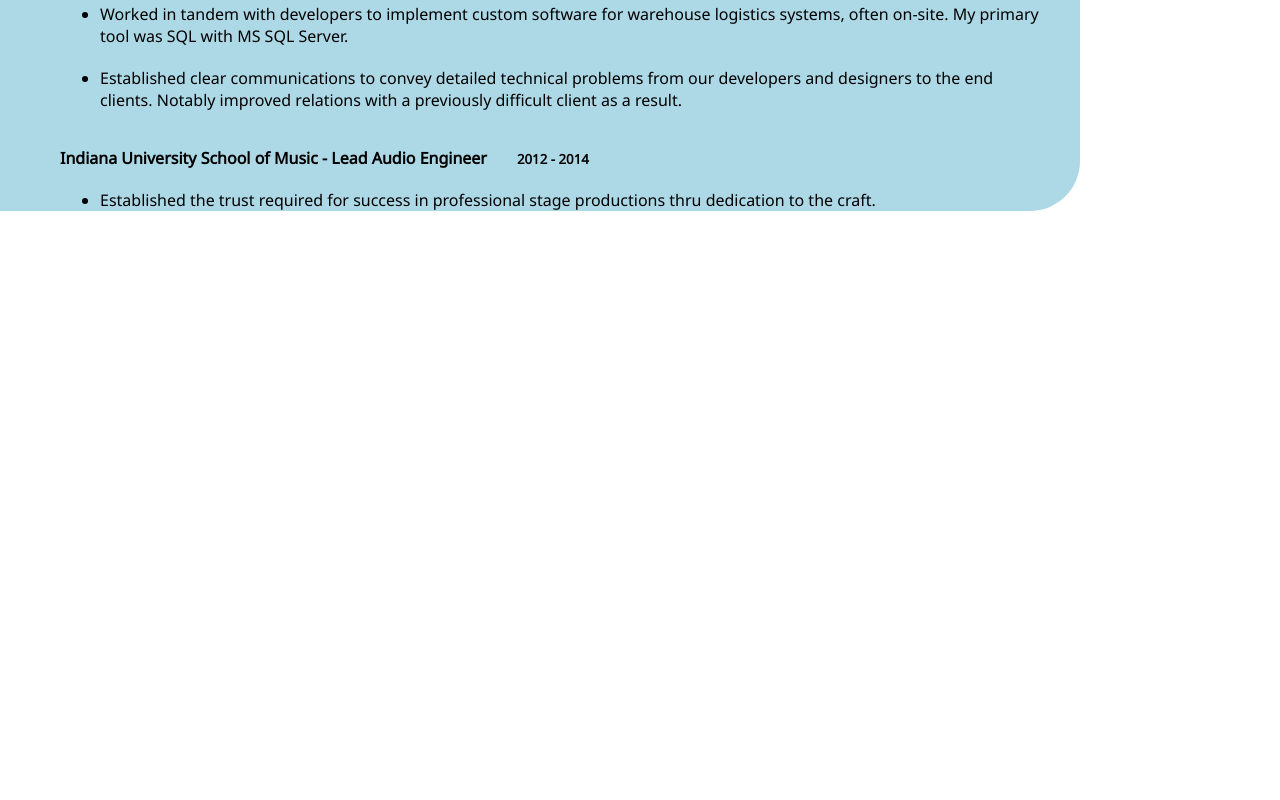
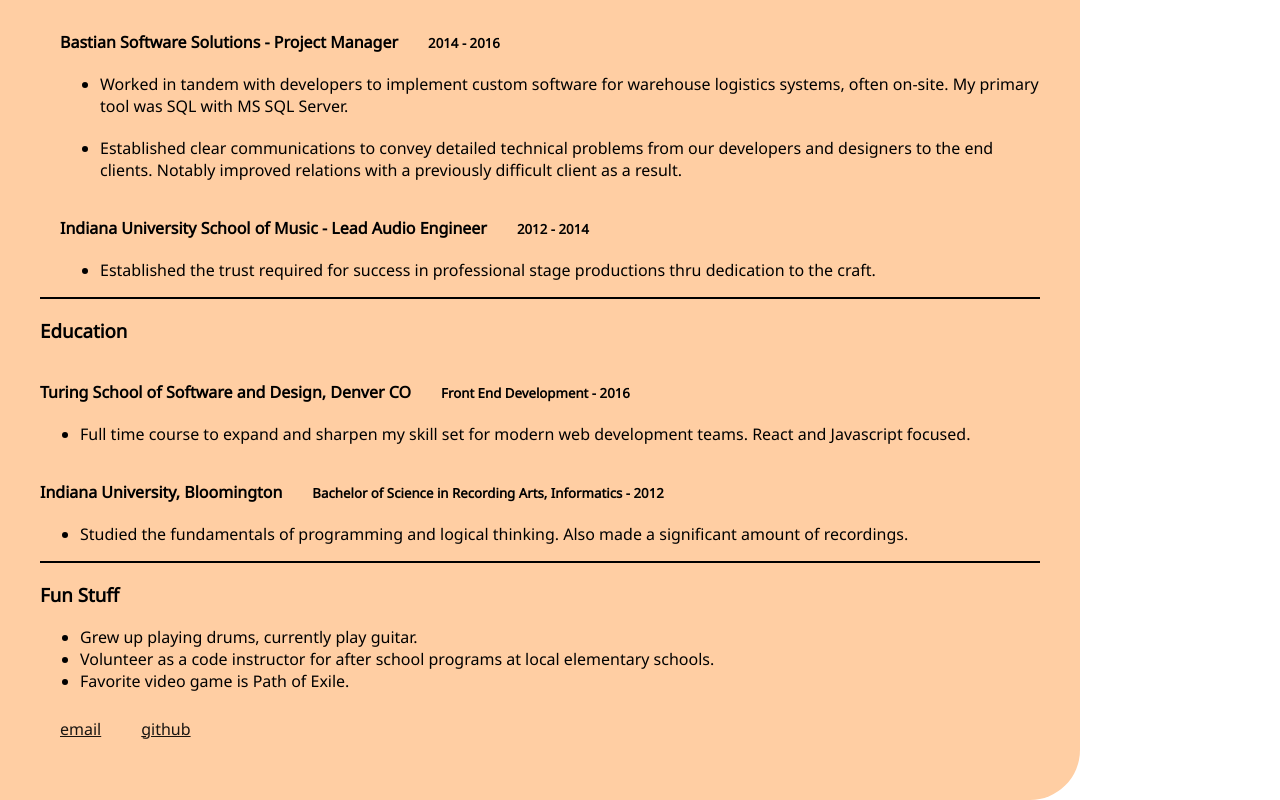
Before and after one commit to zkc/fyi, a React (Create React App) app: page / in a window 1280 px wide. Shown: the part 934-1734 px from the top of the page. Before the commit the page ends 1600 px from the top, so only its background shows below. Built offline with nearby package versions, Linux system fonts and the light colour scheme.

Commit message:
finish up changes

```diff
--- a/src/App.js
+++ b/src/App.js
@@ -3,8 +3,8 @@
 
 const styles = {
   base: {
-    background: 'lightblue',
-    padding: '0 40px',
+    background: '#ffcea3',
+    padding: '0 40px 50px 40px',
     fontFamily:  "'Noto Sans', 'sans-serif'",
     maxWidth: '1000px',
     borderTopRightRadius: '50px',
@@ -30,6 +30,14 @@
   },
   bulletPoint: {
     marginTop: '20px'
+  },
+  link: {
+    display: 'inline-block',
+    color: '#191511',
+    margin: '10px 20px'
+  },
+  line: {
+    border: '1px solid #000',
   }
 }
 
@@ -42,6 +50,11 @@
       <div className={classes.base}>
         <header className={classes.nameHeader}>Kyle Zucker</header>
         <header className={classes.subHeader}>Software Developer</header>
+
+        <a className={classes.link} href='mailto:zkyle12@gmail.com?Subject=Hello%20There!'>email</a>
+        <a className={classes.link} href='https://github.com/zkc'>github</a>
+
+        <hr className={classes.line}/>
 
         <section className={classes.skillsSection}>
           <h3>Skills</h3>
@@ -61,6 +74,8 @@
             <li>SQL</li>
           </ul>
         </section>
+
+        <hr className={classes.line}/>
 
         <section className={classes.skillsSection}>
           <h3>Work Experience</h3>
@@ -108,10 +123,53 @@
               </li>
             </ul>
           </div>
-
-
         </section>
 
+        <hr className={classes.line}/>
+
+        <section>
+          <h3>Education</h3>
+
+          <div>
+            <h4 className={classes.jobHeader}>Turing School of Software and Design, Denver CO</h4>
+            <h5 className={classes.dates}>Front End Development - 2016</h5>
+            <ul>
+              <li className={classes.bulletPoint}>
+                Full time course to expand and sharpen my skill set for modern web development teams. React and Javascript focused.
+              </li>
+            </ul>
+          </div>
+
+          <div>
+            <h4 className={classes.jobHeader}>Indiana University, Bloomington</h4>
+            <h5 className={classes.dates}>Bachelor of Science in Recording Arts, Informatics - 2012</h5>
+            <ul>
+              <li className={classes.bulletPoint}>
+                Studied the fundamentals of programming and logical thinking. Also made a significant amount of recordings.
+              </li>
+            </ul>
+          </div>
+        </section>
+
+        <hr className={classes.line}/>
+
+        <section>
+          <h3>Fun Stuff</h3>
+          <ul>
+            <li>
+              Grew up playing drums, currently play guitar.
+            </li>
+            <li>
+              Volunteer as a code instructor for after school programs at local elementary schools.
+            </li>
+            <li>
+              Favorite video game is Path of Exile.
+            </li>
+          </ul>
+        </section>
+
+        <a className={classes.link} href='mailto:zkyle12@gmail.com?Subject=Hello%20There!'>email</a>
+        <a className={classes.link} href='https://github.com/zkc'>github</a>
 
       </div>
 
```
